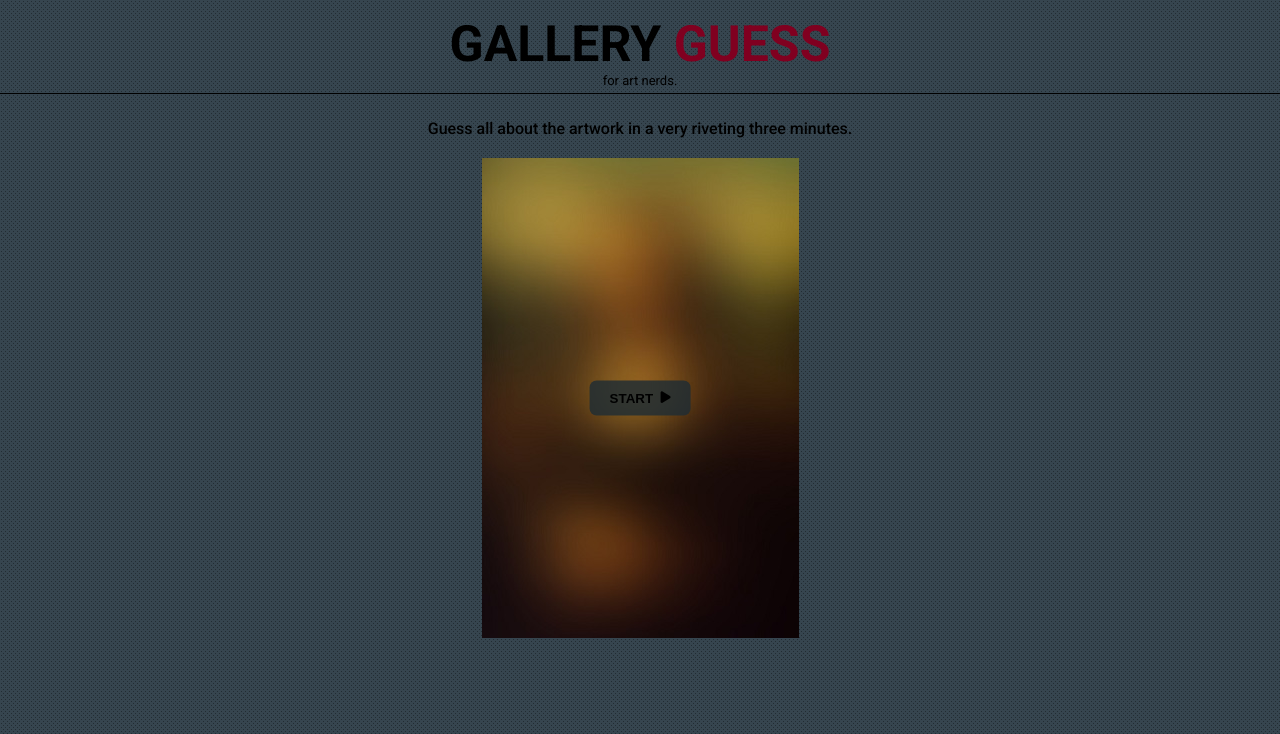
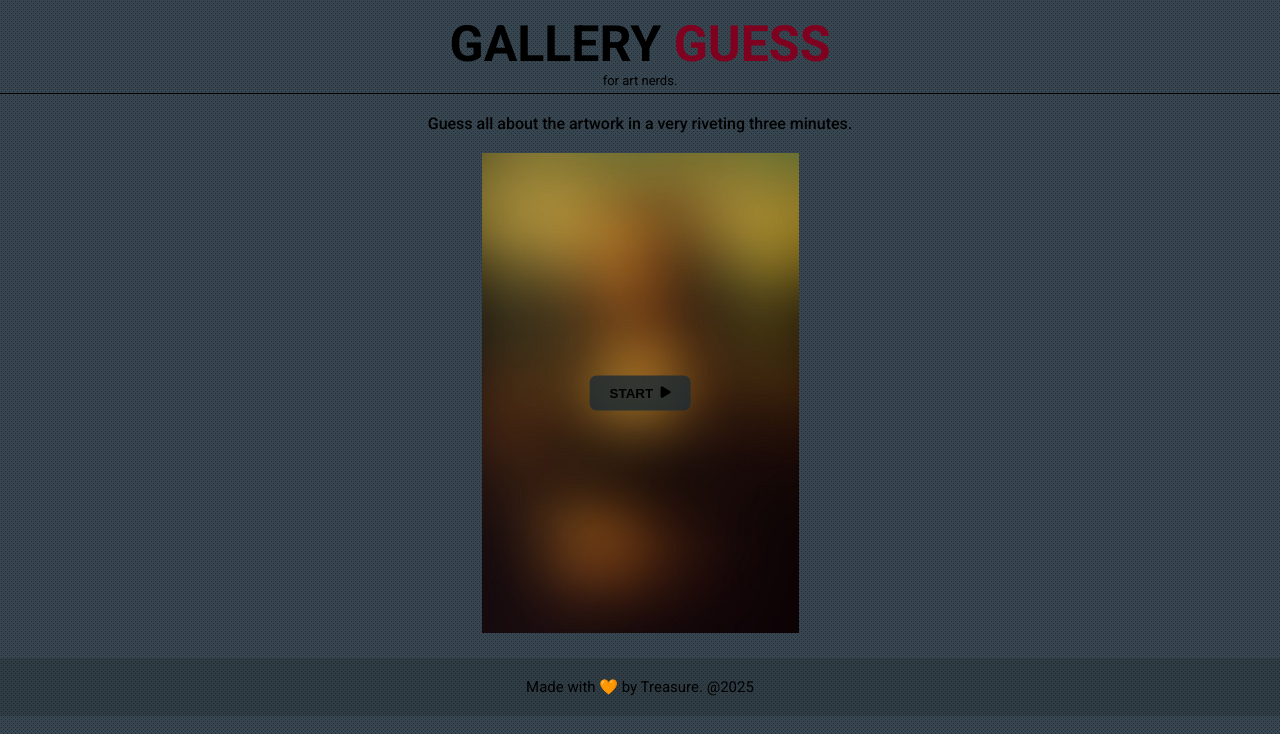
Before and after one commit to Treasure-cd/Gallery-Guess, a React (Vite) app: page / in a window 1280 px wide. Shown: the top 734 px of the page. Built offline with nearby package versions, Linux system fonts and the light colour scheme.

Commit message:
Added footer

```diff
--- a/src/App.css
+++ b/src/App.css
@@ -18,7 +18,7 @@ html, body {
 header {
   text-align: center;
   border-bottom: 1px solid black;
-  margin-bottom: 25px;
+  margin-bottom: 20px;
 }
 .logo {
   font-size: 50px;
@@ -73,3 +73,13 @@ header {
 .btn:hover {
   border: #800020a8 1px solid;
 }
+
+footer {
+  background-color: #00000023;
+  font-size: 15px;
+  padding-top: 20px;
+  padding-bottom: 20px;
+  text-align: center;
+  margin-bottom: 0;
+  margin-top: 25px;
+}
--- a/src/App.jsx
+++ b/src/App.jsx
@@ -8,9 +8,10 @@ function App() {
     <Router>
       <Routes>
         <Route path="/" element={<StartPage />} />
-        <Route path="/game" element={<GamePage />} />
+        <Route path="/play" element={<GamePage />} />
       </Routes>
     </Router>
+
   );
 }
 
--- a/src/components/BlurImage.jsx
+++ b/src/components/BlurImage.jsx
@@ -7,7 +7,7 @@ const BlurImage = () => {
     return (
       <div>
         <img src="public\Mona_Lisa_blur.jpg" alt="Blurred" className="blurred" />
-      <button className="btn" onClick={() => navigate("/game")}>START &nbsp;<FontAwesomeIcon icon={faPlay} /></button>
+      <button className="btn" onClick={() => navigate("/play")}>START &nbsp;<FontAwesomeIcon icon={faPlay} /></button>
       </div>
     );
   };
--- /dev/null
+++ b/src/components/Footer.jsx
@@ -0,0 +1,9 @@
+import React from 'react'
+
+const Footer = () => {
+  return (
+    <footer>Made with &#x1F9E1; by Treasure. @{new Date().getFullYear()}</footer>
+  )
+}
+
+export default Footer
--- a/src/components/StartPage.jsx
+++ b/src/components/StartPage.jsx
@@ -3,6 +3,7 @@ import Header from './Header';
 import BlurImage from './BlurImage';
 import Image from './Image';
 import { useNavigate } from "react-router-dom";
+import Footer from './Footer';
 
 
 const StartPage = () => {
@@ -16,6 +17,7 @@ const StartPage = () => {
     <div className='image-container'>
     <BlurImage></BlurImage>
     </div>
+    <Footer></Footer>
 </div>
   );
 };
```
Also changed, not shown: src/components/GamePage.jsx (+2 -1 lines).
